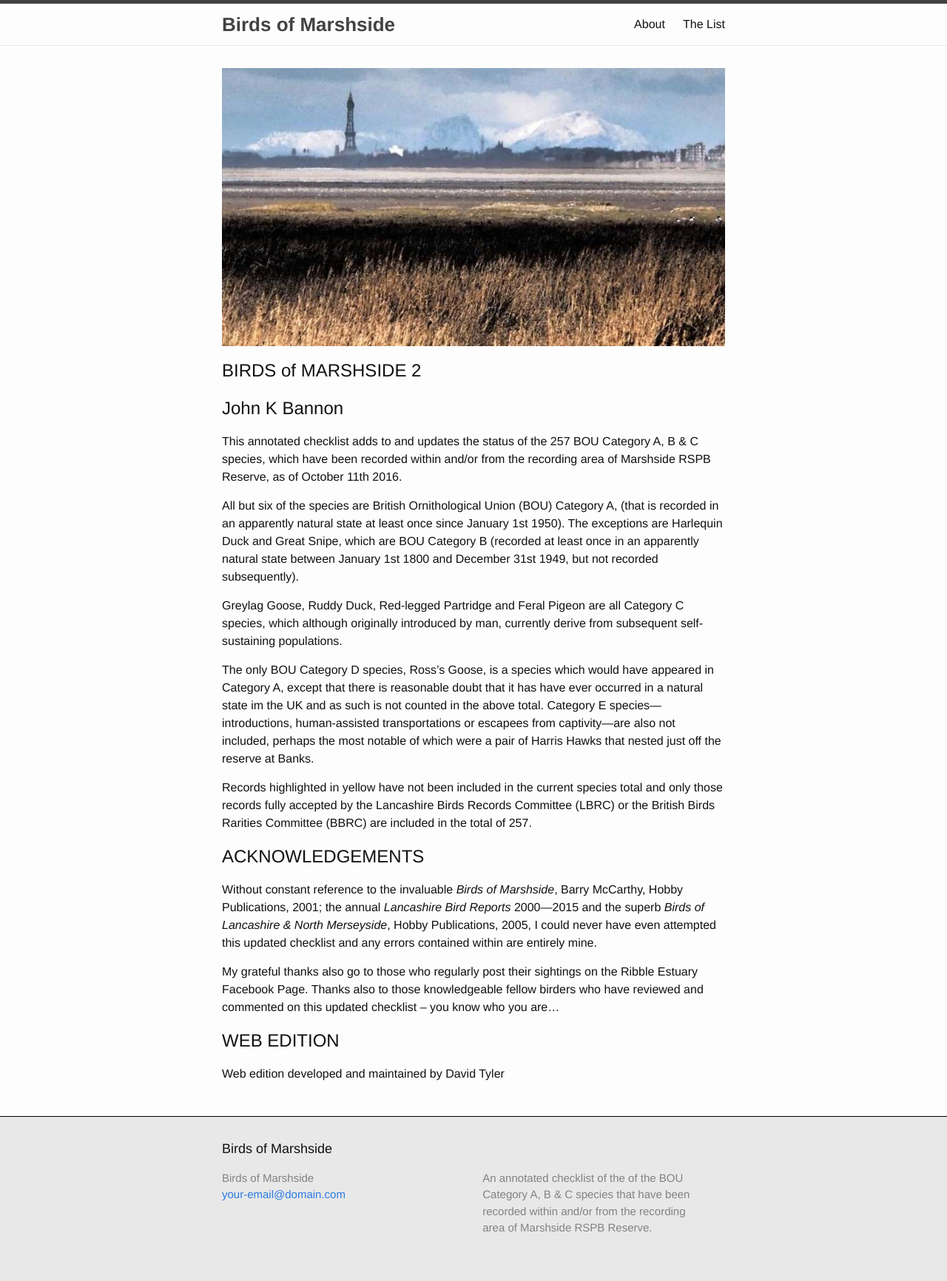
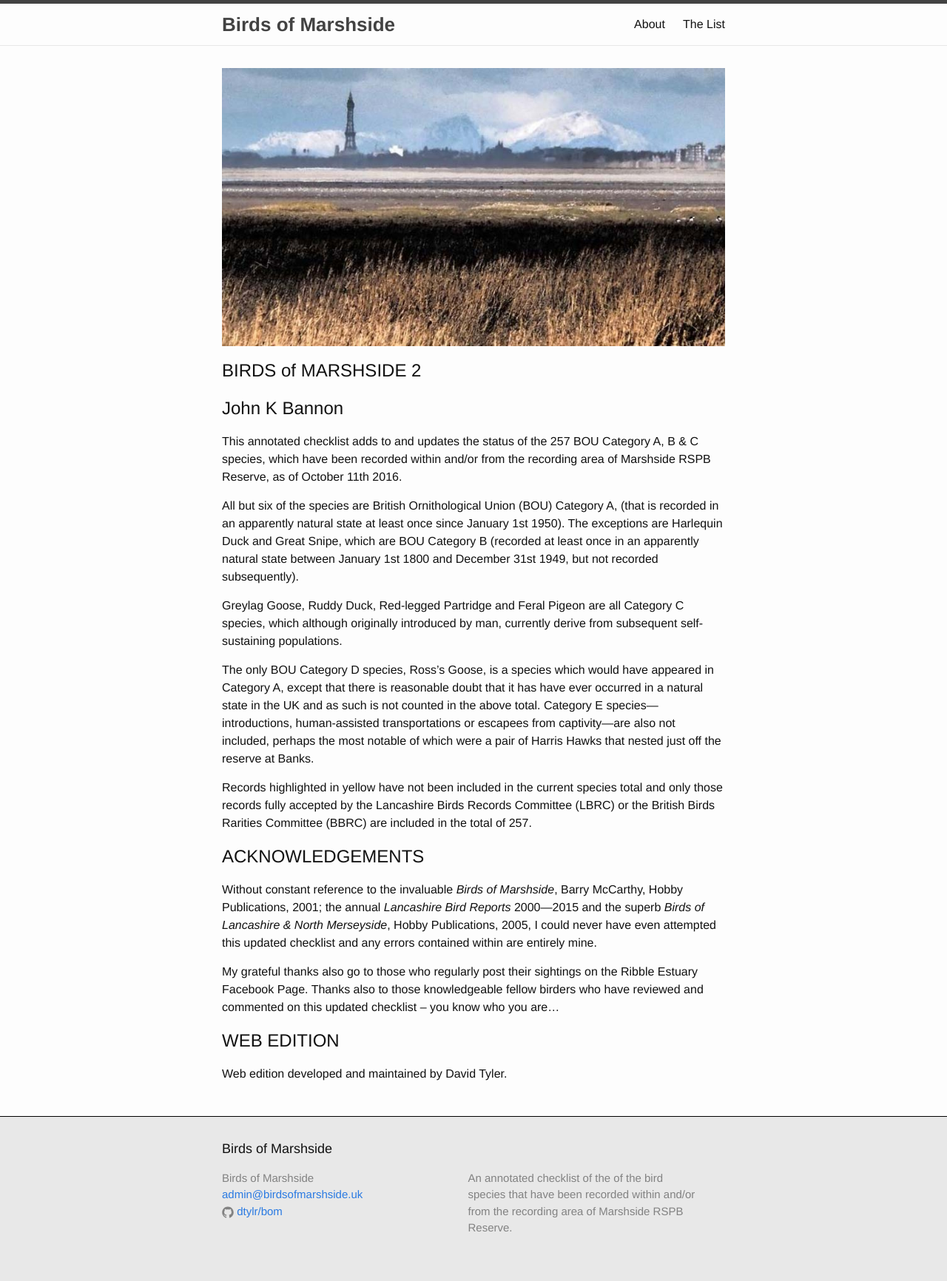
Before and after one commit to dtylr/bom, a Jekyll site: the page built from about.md, in a window 1280 px wide. Shown: the whole page at 74% size. Built offline with Jekyll 4.4.1, drawn with Linux system fonts in a browser that asks for light colours.

Commit message:
footer tweaks

```diff
--- a/_config.yml
+++ b/_config.yml
@@ -7,14 +7,14 @@
 
 # Site settings
 title: Birds of Marshside
-email: your-email@domain.com
+email: nqzva@oveqfbsznefufvqr.hx
 description: > # this means to ignore newlines until "baseurl:"
-  An annotated checklist of the of the BOU Category A, B & C species
+  An annotated checklist of the of the bird species
   that have been recorded within and/or from the recording area of Marshside RSPB Reserve.
 baseurl: "" # the subpath of your site, e.g. /blog
 url: "http://yourdomain.com" # the base hostname & protocol for your site
 twitter_username:
-github_username:
+github_username: dtylr/bom
 
 # Build settings
 markdown: kramdown
--- a/_includes/footer.html
+++ b/_includes/footer.html
@@ -6,29 +6,19 @@
 
     <div class="footer-col-wrapper">
       <div class="footer-col footer-col-1">
+
         <ul class="contact-list">
           <li>{{ site.title }}</li>
-          <li><a href="mailto:{{ site.email }}">{{ site.email }}</a></li>
-        </ul>
-      </div>
-
-      <div class="footer-col footer-col-2">
-        <ul class="social-media-list">
-          {% if site.github_username %}
+          <li><script type="text/javascript">document.write("<n uers=\"znvygb:{{ site.email }}\" ery=\"absbyybj\">{{ site.email }}</n>".replace(/[a-zA-Z]/g,function(c){return String.fromCharCode((c<="Z"?90:122)>=(c=c.charCodeAt(0)+13)?c:c-26);}));</script></li>
+           {% if site.github_username %}
           <li>
             {% include icon-github.html username=site.github_username %}
-          </li>
-          {% endif %}
-
-          {% if site.twitter_username %}
-          <li>
-            {% include icon-twitter.html username=site.twitter_username %}
           </li>
           {% endif %}
         </ul>
       </div>
 
-      <div class="footer-col footer-col-3">
+      <div class="footer-col footer-col-2">
         <p>{{ site.description }}</p>
       </div>
     </div>
--- a/_sass/_layout.scss
+++ b/_sass/_layout.scss
@@ -129,19 +129,19 @@
 }
 
 .footer-col-1 {
-    width: -webkit-calc(35% - (#{$spacing-unit} / 2));
-    width:         calc(35% - (#{$spacing-unit} / 2));
+    width: -webkit-calc(50% - (#{$spacing-unit} / 2));
+    width:         calc(50% - (#{$spacing-unit} / 2));
 }
 
 .footer-col-2 {
-    width: -webkit-calc(20% - (#{$spacing-unit} / 2));
-    width:         calc(20% - (#{$spacing-unit} / 2));
+    width: -webkit-calc(50% - (#{$spacing-unit} / 2));
+    width:         calc(50% - (#{$spacing-unit} / 2));
 }
 
-.footer-col-3 {
-    width: -webkit-calc(45% - (#{$spacing-unit} / 2));
-    width:         calc(45% - (#{$spacing-unit} / 2));
-}
+// .footer-col-3 {
+//     width: -webkit-calc(45% - (#{$spacing-unit} / 2));
+//     width:         calc(45% - (#{$spacing-unit} / 2));
+// }
 
 @include media-query($on-laptop) {
     .footer-col-1,
@@ -150,10 +150,10 @@
         width:         calc(50% - (#{$spacing-unit} / 2));
     }
 
-    .footer-col-3 {
-        width: -webkit-calc(100% - (#{$spacing-unit} / 2));
-        width:         calc(100% - (#{$spacing-unit} / 2));
-    }
+    // .footer-col-3 {
+    //     width: -webkit-calc(100% - (#{$spacing-unit} / 2));
+    //     width:         calc(100% - (#{$spacing-unit} / 2));
+    // }
 }
 
 @include media-query($on-palm) {
--- a/about.md
+++ b/about.md
@@ -15,7 +15,7 @@ All but six of the species are British Ornithological Union (BOU) Category A, (t
 
 Greylag Goose, Ruddy Duck, Red-legged Partridge and Feral Pigeon are all Category C species, which although originally introduced by man, currently derive from subsequent self-sustaining populations.
 
-The only BOU Category D species, Ross's Goose, is a species which would have appeared in Category A, except that there is reasonable doubt that it has have ever occurred in a natural state im the UK and as such is not counted in the above total. Category E species—introductions, human-assisted transportations or escapees from captivity—are also not included, perhaps the most notable of which were a pair of Harris Hawks that nested just off the reserve at Banks.
+The only BOU Category D species, Ross's Goose, is a species which would have appeared in Category A, except that there is reasonable doubt that it has have ever occurred in a natural state in the UK and as such is not counted in the above total. Category E species—introductions, human-assisted transportations or escapees from captivity—are also not included, perhaps the most notable of which were a pair of Harris Hawks that nested just off the reserve at Banks.
 
 Records highlighted in yellow have not been included in the current species total and only those records fully accepted by the Lancashire Birds Records Committee (LBRC) or the British Birds Rarities Committee (BBRC) are included in the total of 257.
 
@@ -27,4 +27,4 @@ My grateful thanks also go to those who regularly post their sightings on the Ri
 
 ## WEB EDITION
 
-Web edition developed and maintained by David Tyler
+Web edition developed and maintained by David Tyler.
```
